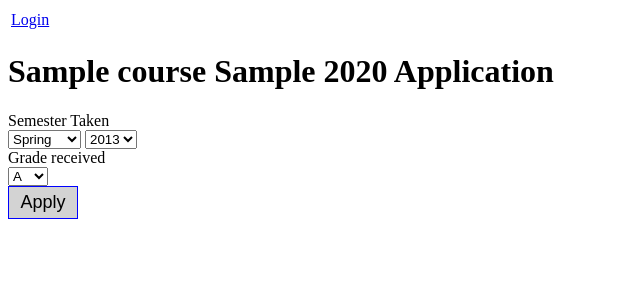
After one commit to alohamac/TA-Portal, a Flask app: page /student/application/1 in a window 1280 px wide. The commit adds this page. Shown: the top 300 px of the page, without its empty margins (0-640 px from the left). Run offline with Flask 2, Linux system fonts and the light colour scheme; tables that the repository leaves empty hold one stand-in row (values such as "Sample post").

Commit message:
added student applications and the professor can see who has applied along with their grade and time submitted

```diff
--- a/app/forms.py
+++ b/app/forms.py
@@ -16,12 +16,36 @@ validYears = [
     '2028',
     '2029'
 ]
+
+validPastYears =  [
+    '2013',
+    '2014',
+    '2015',
+    '2016',
+    '2017',
+    '2018',
+    '2019',
+    '2020'
+]
 validSemesters = [
     'Spring',
     'Summer',
     'Fall'
 ]
 
+validGrades = [
+    'A',
+    'A-',
+    'B+',
+    'B',
+    'B-',
+    'C+',
+    'C',
+    'C-',
+    'D+',
+    'D',
+    'F'
+]
 
 class RegisterForm(FlaskForm):
     name = StringField('Name', validators=[DataRequired()])
@@ -61,3 +85,9 @@ class CourseMetadataForm(FlaskForm):
     semester = SelectField('Semester', choices=validSemesters, validators=[DataRequired()])
     year = SelectField('Year', choices=validYears)
     submit = SubmitField('Submit')
+
+class ApplicationForm(FlaskForm):
+    semester = SelectField('Semester Taken', choices=validSemesters, validators=[DataRequired()])
+    year = SelectField('Year Taken', choices = validPastYears, validators=[DataRequired()])
+    grade = SelectField('Grade received', choices =validGrades, validators=[DataRequired()])
+    submit = SubmitField('Apply')
--- a/app/routes.py
+++ b/app/routes.py
@@ -2,8 +2,8 @@ from flask import render_template, flash, redirect, url_for
 from flask_login import current_user, login_user, logout_user, login_required
 
 from app import app, db
-from app.models import User, Course
-from app.forms import LoginForm, RegisterForm, InfoForm, CourseMetadataForm
+from app.models import User, Course, Application
+from app.forms import LoginForm, RegisterForm, InfoForm, CourseMetadataForm, ApplicationForm
 
 
 @app.before_first_request
@@ -42,12 +42,25 @@ def course_info(course_id):
     course = Course.query.get_or_404(course_id)
     return render_template('student/course_info.html', course=course)
 
+@app.route('/student/application/<int:course_id>', methods = ['GET','POST'])
+def application(course_id):
+    form = ApplicationForm()
+    course = Course.query.get_or_404(course_id)
+    if form.validate_on_submit():
+        application = Application(semester = form.semester.data, year = form.year.data,
+                        student_id =current_user.id,course_id=course_id, grade=form.grade.data)
+        db.session.add(application)
+        db.session.commit()
+        flash('Application Sent')
+        return redirect(url_for('index'))
+    return render_template('student/student_application.html', course = course, form=form)
+
+
 
 @app.route('/professor/register', methods=['GET', 'POST'])
 def professor_register():
     if current_user.is_authenticated:
         return redirect(url_for('index'))
-
     form = RegisterForm()
 
     if form.validate_on_submit():
@@ -115,6 +128,12 @@ def professor_delete_course(id):
 
     return redirect('/professor/courses')
 
+@app.route('/professor/applicants/<int:course_id>', methods=['GET'])
+@login_required
+def professor_applicants(course_id):
+    course = Course.query.get_or_404(course_id)
+    applicants = Application.query.filter_by(course_id=course_id)
+    return render_template('professor/applicants.html',course = course,applicants=applicants)
 
 @app.route('/professor/courses', methods=['GET'])
 @login_required
--- a/app/templates/index.html
+++ b/app/templates/index.html
@@ -14,8 +14,11 @@
                 <td width = "60%">
                     {{course.name}} - {{course.semester}} {{course.year}}
                 </td>
-                <td width = "40%">
+                <td width = "20%">
                     <a href="/student/course-info/{{course.id}}" class ="button">more info</a>
+                </td>
+                <td width="20%">
+                    <a href="student/application/{{course.id}}" class ="button">apply</a>
                 </td>
             </tr>
         </table>
--- a/app/templates/professor/courses.html
+++ b/app/templates/professor/courses.html
@@ -18,6 +18,7 @@
                 <td>
                     <a href="/professor/courses/edit/{{ course.id }}">Edit</a>
                     <a href="/professor/courses/delete/{{ course.id }}">Delete</a>
+                    <a href="/professor/applicants/{{course.id}}">Applications</a>
                 </td>
             </tr>
         {% endfor %}
--- a/app/templates/student/course_info.html
+++ b/app/templates/student/course_info.html
@@ -8,5 +8,4 @@
     <div class = "text-box">{{course.instructor.name}}</div>
     <h2>Class Description</h2>
     <div class="text-box">{{course.description}}</div>
-
 {%endblock%}
--- /dev/null
+++ b/app/templates/student/student_application.html
@@ -0,0 +1,26 @@
+{% extends "base.html" %}
+
+{% block content %}
+    <h1>{{course.name}} {{course.semester}} {{course.year}} Application</h1>
+    {% if form %}
+        <form class="form" action="" method="post">
+            {{form.hidden_tag()}}
+            <div>
+                Semester Taken<br>
+                {{form.semester}} {{form.year}}<br>
+                {% for error in form.semester.errors %}
+                    <span style="color: red;">[{{ error }}]</span><br>
+                {% endfor %}
+                {% for error in form.year.errors %}
+                    <span style="color: red;">[{{ error }}]</span><br>
+                {% endfor %}
+                {{form.grade.label}}<br>
+                {{form.grade}}<br>
+                {% for error in form.grade.errors %}
+                    <span style="color: red;">[{{ error }}]</span><br>
+                {% endfor %}
+            </div>
+            {{form.submit(class="button")}}
+        </form>
+    {%  endif %}
+{%endblock%}
```
Also changed, not shown: app/models.py (+15 -2 lines), app/templates/professor/applicants.html (added, +20 -0 lines).
